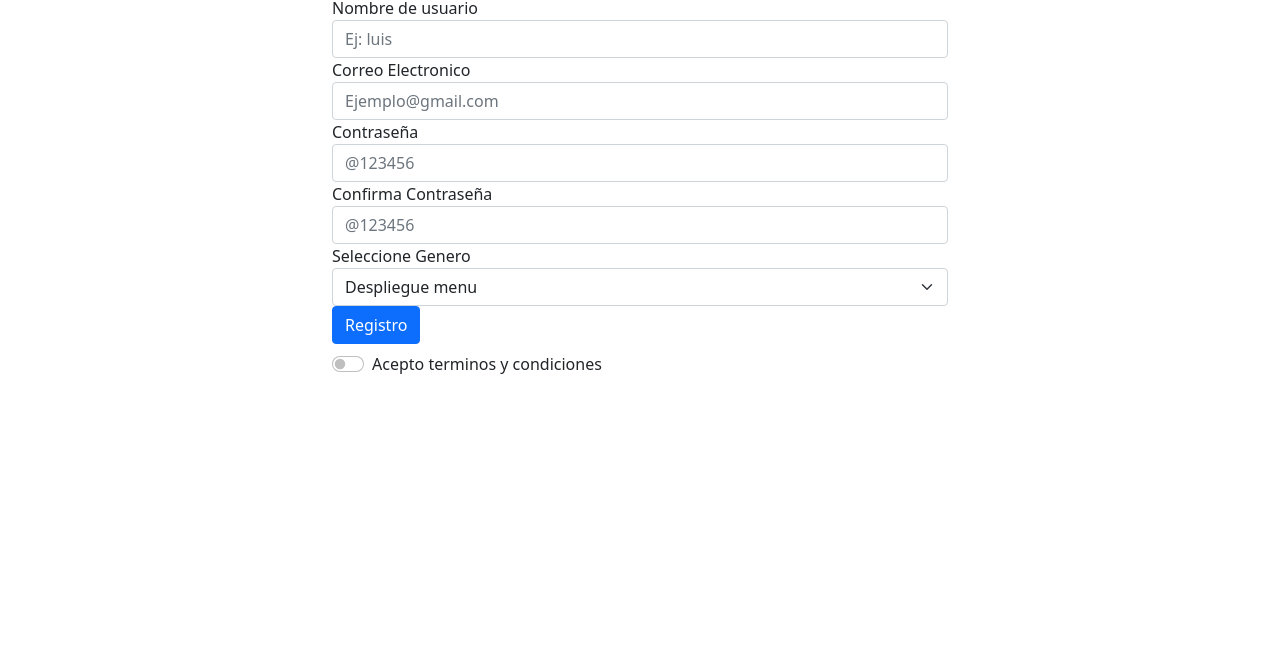
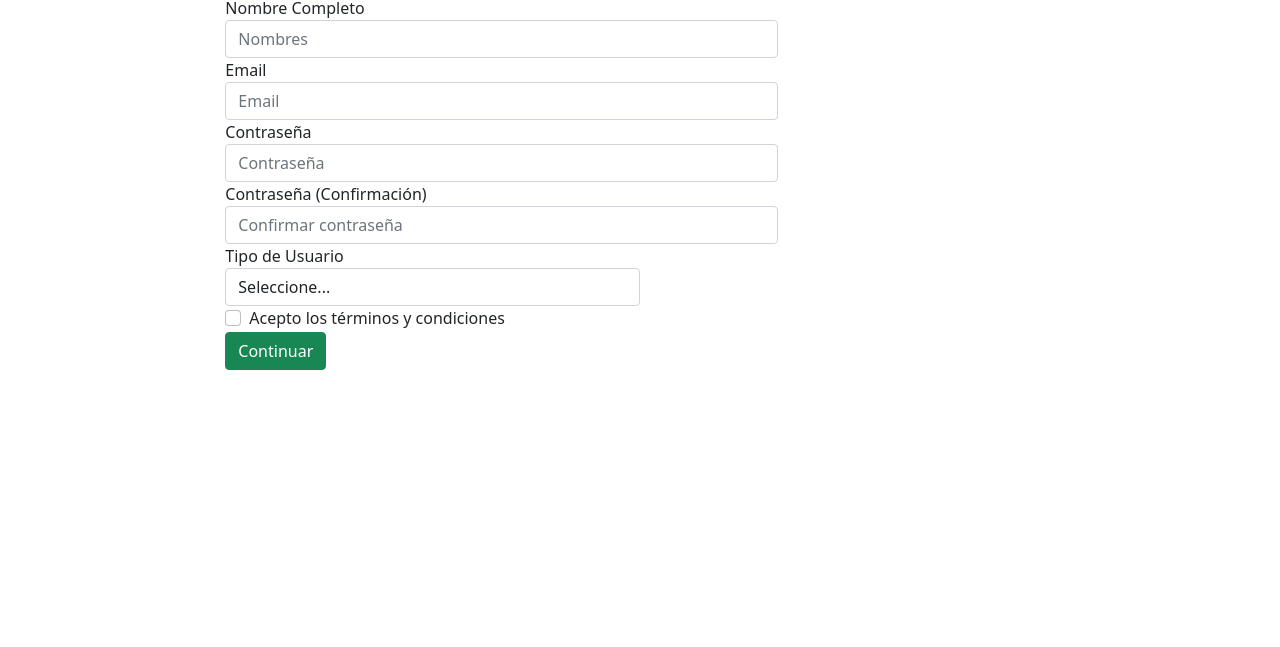
Before and after one commit to Yonny33/Mi_proyecto_f, a plain HTML site: page registro.html in a window 1280 px wide. Shown: the part 153-800 px from the top of the page. Drawn offline with nearby package versions, Linux system fonts and the light colour scheme; files that its build step writes are made by us from their sources.

Commit message:
Mi proyecto FrontEnd

```diff
--- a/js/registro.js
+++ b/js/registro.js
@@ -1,8 +1,7 @@
-console.log(Varios);
 
 function validar(formulario) {
 
-    if (formulario.nombre.value.trim().length == 0) {
+    if (formulario.nombres.value.trim().length == 0) {
     alert("Nombre obligatorio");
     return false;
     }
--- a/registro.html
+++ b/registro.html
@@ -33,32 +33,50 @@
         </div>
         </div>
     </nav>
-        <div class="container col-6">
+        <div class="container col-8">
             <h1>Registro OYE</h1>
-            <form class="form-grup">
-                <div>
-                    <label for="username">Nombre de usuario</label>
-                    <input type="nombre" class="form-control" id="nombre" placeholder="Ej: luis">
-                    <label for="correo">Correo Electronico</label>
-                    <input type="email" class="form-control" id="correo" placeholder="Ejemplo@gmail.com">
-                    <label for="contraseña">Contraseña</label>
-                    <input type="contraseña" class="form-control" id="contraseña" placeholder="@123456">
-                    <label for="contraseña">Confirma Contraseña</label>
-                    <input type="contraseña" class="form-control" id="contraseña" placeholder="@123456">
-                    <label for="genero">Seleccione Genero</label>
-                    <select id="genero" class="form-select">
-                        <option value="" selected>Despliegue menu</option>
-                        <option value="1">Rock</option>
-                        <option value="2">Balada</option>
-                        <option value="3">Salsa</option>
-                    </select>
-                </div>
-                <button type="submit" class="btn btn-primary mb-2">Registro</button>
-                <div  class="form-check form-switch">
-                    <input class="form-check-input" type="checkbox" id="flexSwitchCheckDefault">
-                    <label class="form-check-label" for="flexSwitchCheckDefault">Acepto terminos y condiciones</label>
-                </div>
-            </form>
+            <form action="">
+        <div class="form-row">
+            <div class="form-group col-md-8">
+            <label for="nombres">Nombre Completo</label> <span class="text-danger" id="nombres"></span>
+            <input type="text" class="form-control" id="nombres" placeholder="Nombres">
+            </div>
+            <div class="form-group col-md-8">
+            <label for="email">Email</label> <span class="text-danger" id="errorEmail"></span>
+            <input type="email" class="form-control" id="email" placeholder="Email">
+            </div>
+        </div>
+        <div class="form-row">
+            <div class="form-group col-md-8">
+            <label for="contrasena">Contraseña</label> <span class="text-danger" id="errorContrasena"></span>
+            <input type="password" class="form-control" id="contraseña" placeholder="Contraseña">
+            </div>
+            <div class="form-group col-md-8">
+            <label for="confirmacion">Contraseña (Confirmación)</label> <span class="text-danger" id="errorConfirmacion"></span>
+            <input type="password" class="form-control" id="confirmacion" placeholder="Confirmar contraseña">
+            </div>
+        </div>
+        <div class="form-row">
+            <div class="form-group col-md-6">
+            <label for="genero">Tipo de Usuario</label> <span class="text-danger" id="errorTipo"></span>
+            <select id="genero" class="form-control">
+                <option value="" selected>Seleccione...</option>
+                <option value="1">Rock</option>
+                <option value="2">Salsa</option>
+                <option value="3">Otro</option>
+            </select>
+            </div>
+        </div>
+        <div class="form-group">
+                <div class="form-check">
+            <input class="form-check-input" type="checkbox" id="acepto">
+            <label class="form-check-label" for="acepto">
+                Acepto los términos y condiciones <span class="text-danger" id="errorAcepto"></span>
+            </label>
+            </div>
+        </div>
+        <button type="submit" class="btn btn-success" onclick="return validar(this.form)">Continuar</button>
+        </form>
         </div>
 
         <script src="https://code.jquery.com/jquery-3.3.1.js" integrity="sha256-2Kok7MbOyxpgUVvAk/HJ2jigOSYS2auK4Pfzbm7uH60=" crossorigin="anonymous"></script>
```
Also changed, not shown: inicia_sesion.html (+13 -8 lines), js/inicia.js (+18 -0 lines).
